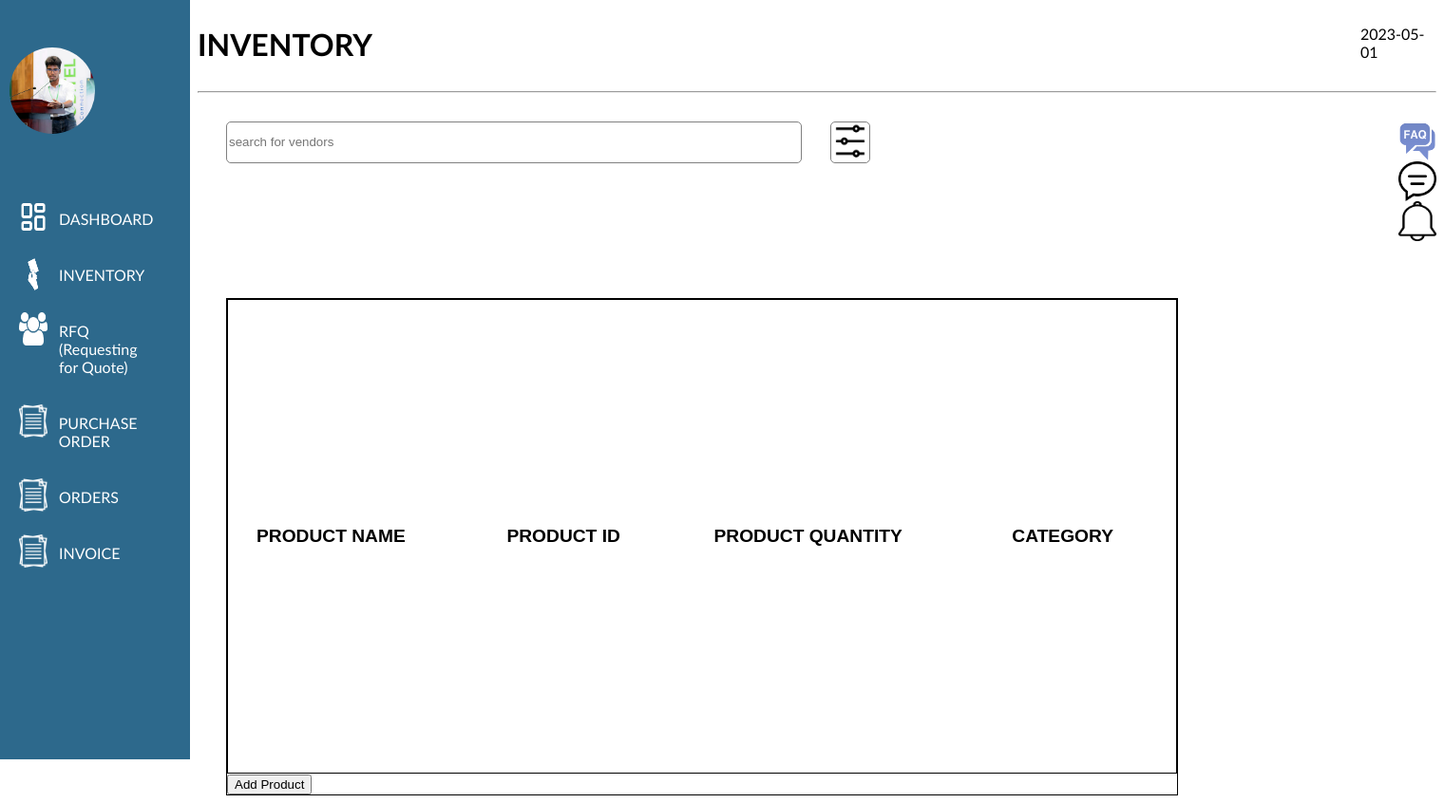
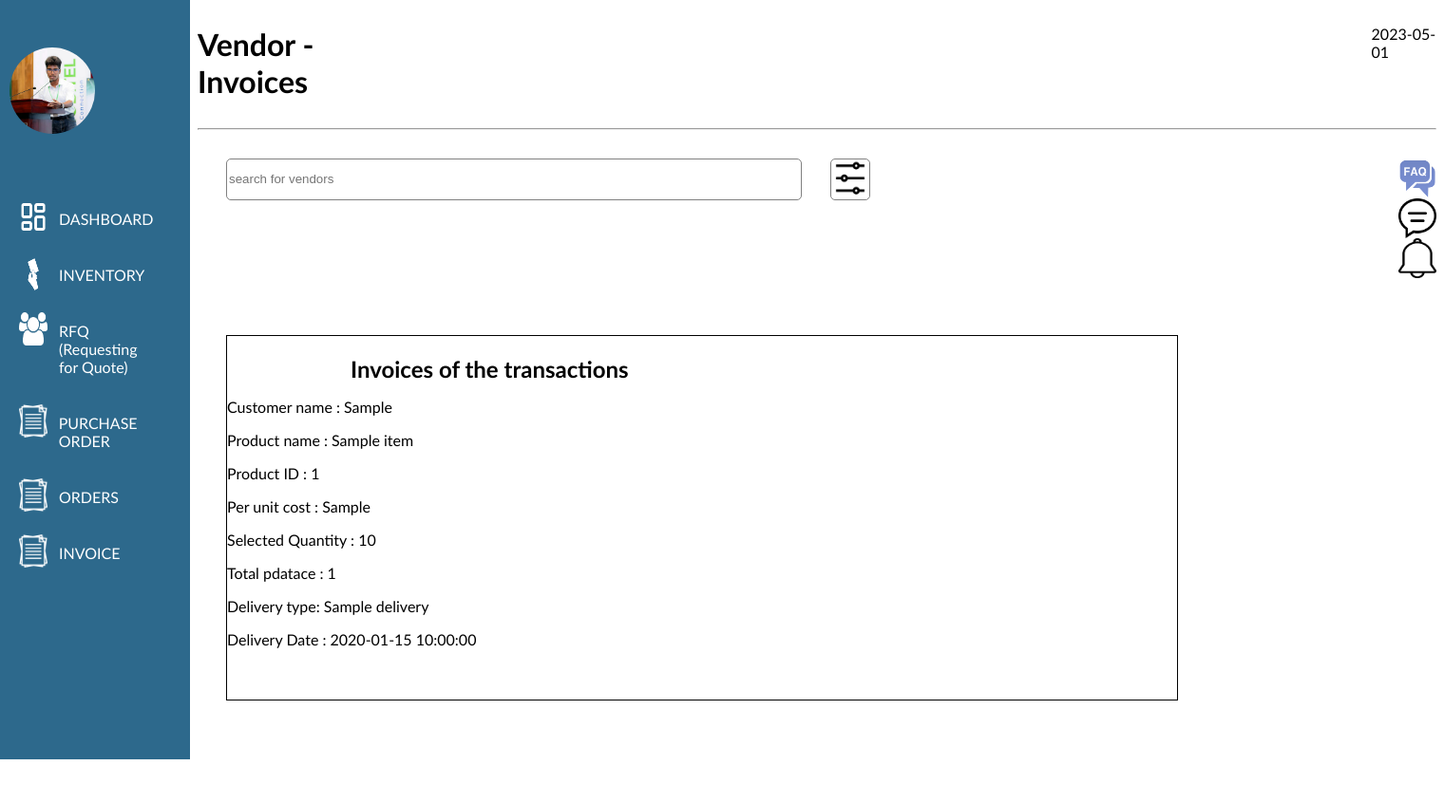
Before and after one commit to Nirusan03/FYP_Abi, a Flask app: page /vendor_invoice_page in a window 1520 px wide. Shown: the whole page at 95% size. After the commit the page ends 800 px from the top, so only its background shows below. Run offline with Flask 3, Linux system fonts and the light colour scheme; a database or web service that is not in the repository returns one stand-in record (values such as "Sample title"); lists and menus that the app fills with data are empty.

Commit message:
Kana kaangiren

```diff
--- a/app.py
+++ b/app.py
@@ -494,7 +494,13 @@ def vendor_invoice_page():
     now = datetime.datetime.now()
     date = now.strftime("%Y-%m-%d")
 
-    return render_template('vendor-inventory.html', date=date, vendor=vendor)
+    retrieve_invoices = db_vendor[vendor].find({"status": "invoice_sent"})
+    ri = []
+
+    for document in retrieve_invoices:
+        ri.append(document)
+
+    return render_template('vendor-invoice.html', date=date, vendor=vendor, ri=ri)
 
 
 @app.route('/create_clusters_customer', methods=['POST'])
--- a/templates/vendor-invoice.html
+++ b/templates/vendor-invoice.html
@@ -6,7 +6,7 @@
         <link rel="stylesheet" href="{{ url_for('static', filename = 'css/customer-single-product.css' )}}"
         <link rel="stylesheet" href="/FYP_Abi/static/css/vendor.css">
         <link rel="preconnect" href="https://fonts.googleapis.com">
-        <link rel="preconnect" href="https://fonts.gstatic.com" crossorigin>
+        <link rel="preconnect" href="https://fonts.gstatic.com" crossodatagin>
         <link href="https://fonts.googleapis.com/css2?family=Quicksand&display=swap" rel="stylesheet">
         <link href="https://fonts.googleapis.com/css2?family=Poppins:wght@600&display=swap" rel="stylesheet">
     </head>
@@ -77,8 +77,8 @@
             <div class="content">
                 <img src="{{ url_for('static', filename = 'images/dashboard.png' )}}" alt="dashboard" width="30px" height="35px">
                 <div class="header1">
-                    <h1>{{name}}</h1>
-                    <span style="float: right; margin: 20px 0 0 130vh;">{{ date  }}</span>
+                    <h1>Vendor - Invoices</h1>
+                    <span style="float: dataght; margin: 20px 0 0 130vh;">{{ date  }}</span>
                 </div>
                 <hr>
 
@@ -97,7 +97,18 @@
 
                 <div class="delivery-earning">
                     <div class="upcoming">
-
+                        <h2>Invoices of the transactions</h2>
+                        {% for data in ri %}
+                            <p>Customer name : {{data.product_Customer}}</p>
+                            <p>Product name : {{data.product_Name}}</p>
+                            <p>Product ID : {{data.product_id}}</p>
+                            <p>Per unit cost : {{data.product_Pdatace}}</p>
+                            <p>Selected Quantity : {{data.selected_Quantity}}</p>
+                            <p>Total pdatace : {{data.total_pdatace}}</p>
+                            <p>Delivery type: {{data.delivery}}</p>
+                            <p>Delivery Date : {{data.delivery_date}}</p>
+                            <br><br>
+                        {% endfor %}
                     </div>
                 </div>
 
```
